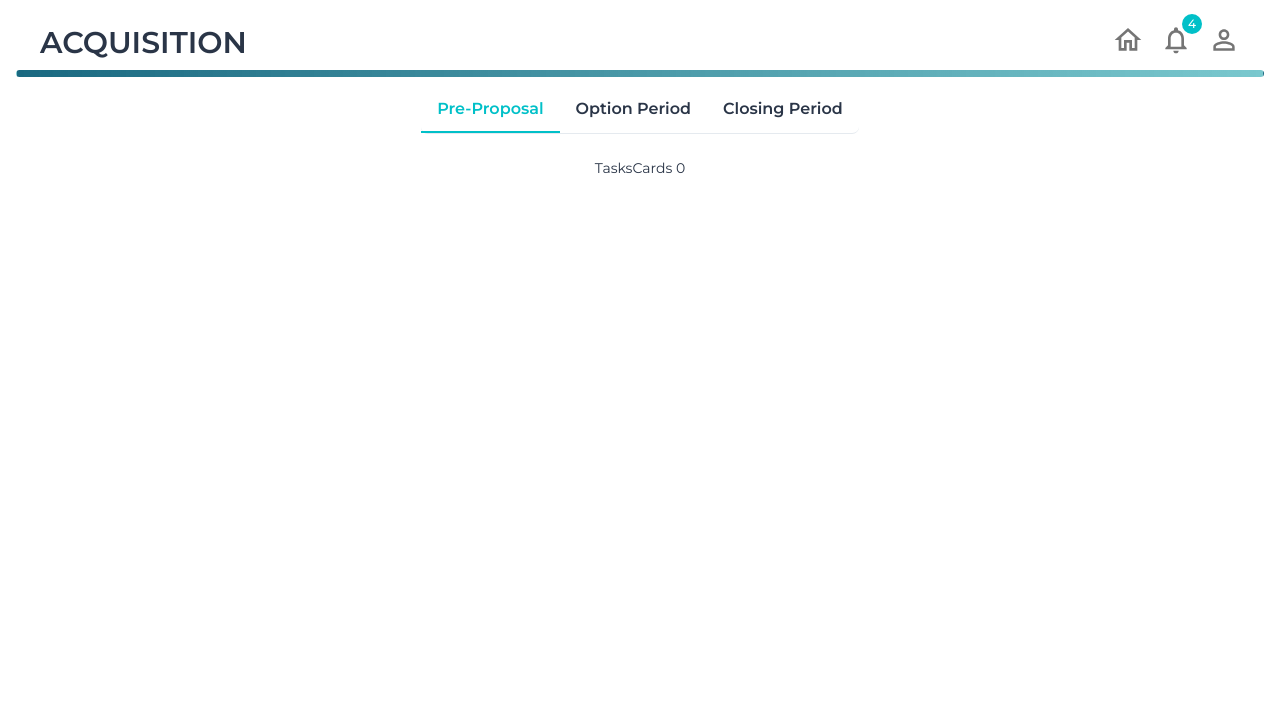
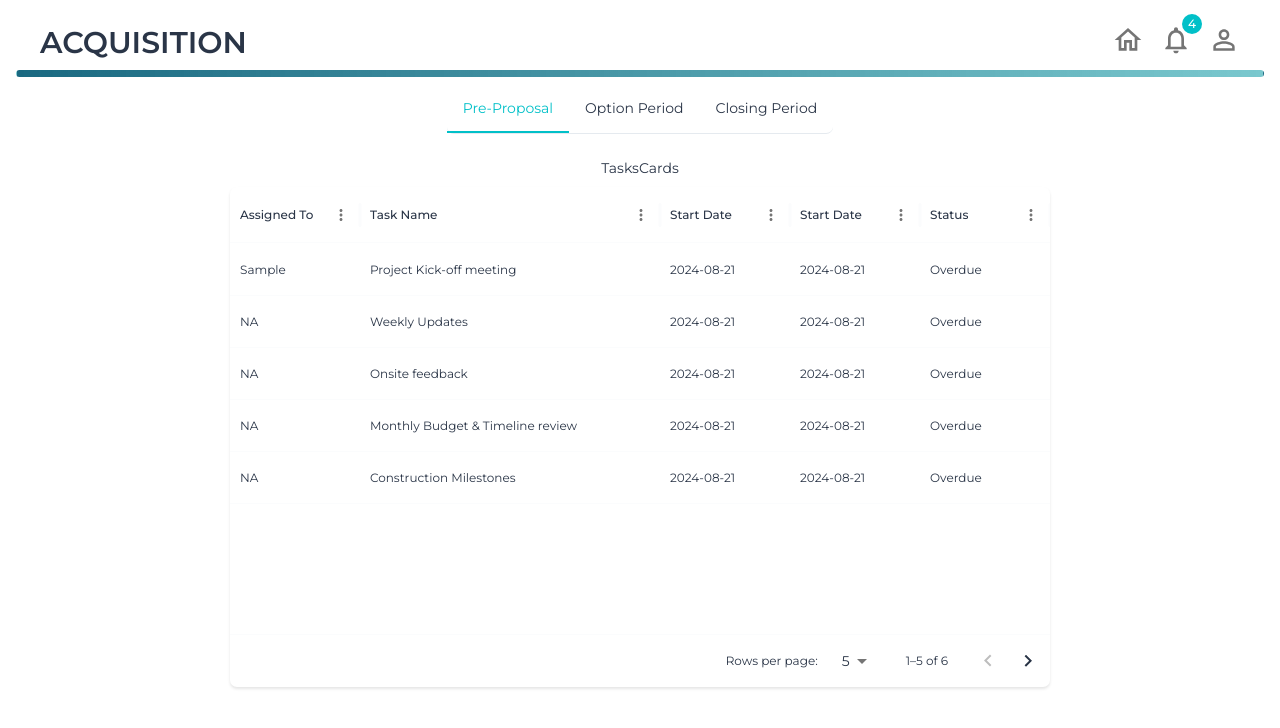
Before and after one commit to DeviPrasadKL/US-Project, a React (Vite) app: page /tasks in a window 1280 px wide. Shown: the top 728 px of the page. Built offline with nearby package versions, Linux system fonts and the light colour scheme.

Commit message:
chore: custom tabs

```diff
--- a/package.json
+++ b/package.json
@@ -15,12 +15,14 @@
     "@mui/icons-material": "^6.0.2",
     "@mui/material": "^6.0.2",
     "@mui/styled-engine-sc": "^6.0.2",
+    "@mui/x-data-grid": "^7.15.0",
     "@reduxjs/toolkit": "^2.2.7",
     "fs": "^0.0.1-security",
     "lodash": "^4.17.21",
     "path": "^0.12.7",
     "react": "^18.3.1",
     "react-dom": "^18.3.1",
+    "react-helmet": "^6.1.0",
     "react-icons": "^5.3.0",
     "react-redux": "^9.1.2",
     "react-router-dom": "^6.3.0",
--- /dev/null
+++ b/src/components/shared/pageContainer/PageContainer.jsx
@@ -0,0 +1,14 @@
+import React from 'react';
+import { Helmet } from 'react-helmet';
+
+const PageContainer = ({ title, description, children }) => (
+  <div>
+    <Helmet>
+      <title>{title}</title>
+      <meta name="description" content={description} />
+    </Helmet>
+    {children}
+  </div>
+);
+
+export default PageContainer;
--- a/src/components/views/Tasks/Tasks.jsx
+++ b/src/components/views/Tasks/Tasks.jsx
@@ -5,6 +5,8 @@ import Tabs from '@mui/material/Tabs';
 import Tab from '@mui/material/Tab';
 import { CustomTabPanel, a11yProps } from '../../uiComponents/CustomTabPanel';
 import TasksCards from './TasksCards';
+import { tasksData } from '../../../dummyData/MockData'
+import PageContainer from '../../shared/pageContainer/PageContainer';
 
 /**
  * A functional component that renders a task management interface with tabs.
@@ -47,17 +49,18 @@ export default function Tasks() {
     const tabsList = [...defaultTabs, ...additionalTabs];
 
     return (
+        <PageContainer title="Tasks" description="Task page">
             <Box m={2}>
                 <Navbar title='Acquisition' />
 
                 <Box my={1}>
-                <Stack sx={{ width: '100%' }} justifyContent='center' alignItems='center'>
+                    <Stack sx={{ width: '100%'}} justifyContent='center' alignItems='center'>
                         <Box sx={{ borderBottom: 1, borderColor: 'divider' }}>
                             <Tabs value={value} onChange={handleChange} aria-label="basic tabs example">
                                 {
                                     tabsList.map((tabName, index) => (
                                         <Tab
-                                        label={<Typography variant='h6'>{tabName}</Typography>}
+                                            label={<Typography variant='p'>{tabName}</Typography>}
                                             {...a11yProps({ index })}
                                             key={tabName}
                                         />
@@ -68,12 +71,13 @@ export default function Tasks() {
                         {
                             tabsList.map((tab, index) => (
                                 <CustomTabPanel value={value} index={index} key={tab}>
-                                <TasksCards data={index} />
+                                    <TasksCards data={tasksData} />
                                 </CustomTabPanel>
                             ))
                         }
                     </Stack>
                 </Box>
             </Box>
+        </PageContainer>
     );
 }
--- a/src/components/views/Tasks/TasksCards.jsx
+++ b/src/components/views/Tasks/TasksCards.jsx
@@ -1,10 +1,90 @@
-import { Box, Typography } from '@mui/material'
-import React from 'react'
+import { Stack, Typography } from '@mui/material';
+import React from 'react';
+import Paper from '@mui/material/Paper';
+import { DataGrid } from '@mui/x-data-grid';
+import { tasksData as rows } from '../../../dummyData/MockData';
+import { values } from 'lodash';
 
-export default function TasksCards({data}) {
-  return (
-    <Box>
-        <Typography variant='p'>TasksCards {data} </Typography>
-    </Box>
-  )
+/**
+ * Defines the columns for the DataGrid.
+ *
+ * @type {Array<object>}
+ */
+const columns = [
+        {
+        field: 'assigned_to_name',
+        headerName: 'Assigned To',
+        width: 130,
+        valueGetter: (value, row) => row.assigned_to_name || 'NA',
+        // description: 'This column has a value getter and is not sortable.',
+    },
+    {
+        field: 'subject',
+        headerName: 'Task Name',
+        width: 300,
+    },
+    {
+        field: 'exp_start_date',
+        headerName: 'Start Date',
+        width: 130,
+    },
+    {
+        field: 'exp_end_date',
+        headerName: 'Start Date',
+        width: 130,
+    },
+    {
+        field: 'status',
+        headerName: 'Status',
+        width: 130,
+    },
+];
+
+/**
+ * Defines the initial pagination model for the DataGrid.
+ *
+ * @type {object}
+ */
+const paginationModel = { page: 0, pageSize: 5 };
+
+/**
+ * A functional component that renders a DataGrid of tasks within a Paper component.
+ *
+ * The `TasksCards` component displays a DataGrid with task data. The grid is configured with pagination
+ * and non-editable cells. Clicking on a cell triggers the `handleClick` function.
+ *
+ * @param {object} props - The props for the component.
+ * @param {Array<object>} props.data - The data to be displayed in the DataGrid. (Currently unused in this example)
+ *
+ * @returns {JSX.Element} The rendered component with a DataGrid inside a Paper element.
+ */
+export default function TasksCards({ data }) {
+
+    /**
+     * Handles cell click events in the DataGrid.
+     *
+     * @param {object} details - The details of the cell click event.
+     * @param {string} details.id - The ID of the clicked cell.
+     */
+    const handleClick = (details) => {
+        console.log("Id = ", details);
+    };
+
+    return (
+        <Stack justifyContent='center' alignItems='center' gap={1}>
+            <Typography variant='p'>TasksCards</Typography>
+
+            <Paper sx={{ height: 500, width: '100%' }}>
+                <DataGrid
+                    rows={rows}
+                    columns={columns}
+                    initialState={{ pagination: { paginationModel } }}
+                    pageSizeOptions={[5, 10, 15, 20]}
+                    sx={{ border: 0 }}
+                    getRowId={(row) => row.name}
+                    onCellClick={(details) => handleClick(details)}
+                />
+            </Paper>
+        </Stack>
+    );
 }
--- a/src/components/views/home/Home.jsx
+++ b/src/components/views/home/Home.jsx
@@ -5,6 +5,7 @@ import { TbWorldSearch } from 'react-icons/tb';
 import { FaRegEdit, FaClipboardList, FaFileSignature, FaHandHoldingUsd, FaCalculator, FaMoneyCheckAlt, FaChartPie } from 'react-icons/fa';
 import { IoBasket } from "react-icons/io5";
 import { GiCargoCrane, GiPaintBrush } from 'react-icons/gi';
+import PageContainer from '../../shared/pageContainer/PageContainer';
 
 export default function Home() {
   // Initial cards data with icons
@@ -23,6 +24,7 @@ export default function Home() {
   ];
 
   return (
+    <PageContainer title="Home" description="Home page">
       <Box m={2}>
         <Navbar title='Home' />
         <Stack flexDirection='row' flexWrap="wrap" gap={2} justifyContent='center' mt={2} alignItems='center'>
@@ -50,5 +52,6 @@ export default function Home() {
           ))}
         </Stack>
       </Box>
+    </PageContainer>
   );
 }
--- /dev/null
+++ b/src/dummyData/MockData.js
@@ -0,0 +1,140 @@
+const tasksData =
+    [
+        {
+            "name": "TASK - 002548",
+            "assigned_to_name": 'Sample',
+            "status": "Overdue",
+            "exp_start_date": "2024-08-21",
+            "exp_end_date": "2024-08-21",
+            "team": "Design",
+            "stages": "Construction",
+            "task_description_1": null,
+            "sub_status": "Not yet started",
+            "parent_task": null,
+            "subject": "Project Kick-off meeting",
+            "priority": "Low",
+            "file_urls": [],
+            "child_table": []
+        },
+        {
+            "name": "TASK - 002549",
+            "assigned_to_name": null,
+            "status": "Overdue",
+            "exp_start_date": "2024-08-21",
+            "exp_end_date": "2024-08-21",
+            "team": "Design",
+            "stages": "Construction",
+            "task_description_1": null,
+            "sub_status": "Not yet started",
+            "parent_task": null,
+            "subject": "Weekly Updates",
+            "priority": "Low",
+            "file_urls": [],
+            "child_table": []
+        },
+        {
+            "name": "TASK - 002550",
+            "assigned_to_name": null,
+            "status": "Overdue",
+            "exp_start_date": "2024-08-21",
+            "exp_end_date": "2024-08-21",
+            "team": "Design",
+            "stages": "Construction",
+            "task_description_1": null,
+            "sub_status": "Not yet started",
+            "parent_task": null,
+            "subject": "Onsite feedback",
+            "priority": "Low",
+            "file_urls": [],
+            "child_table": []
+        },
+        {
+            "name": "TASK - 002551",
+            "assigned_to_name": null,
+            "status": "Overdue",
+            "exp_start_date": "2024-08-21",
+            "exp_end_date": "2024-08-21",
+            "team": "Design",
+            "stages": "Construction",
+            "task_description_1": null,
+            "sub_status": "Not yet started",
+            "parent_task": null,
+            "subject": "Monthly Budget & Timeline review",
+            "priority": "Low",
+            "file_urls": [],
+            "child_table": []
+        },
+        {
+            "name": "TASK - 002552",
+            "assigned_to_name": null,
+            "status": "Overdue",
+            "exp_start_date": "2024-08-21",
+            "exp_end_date": "2024-08-21",
+            "team": "Design",
+            "stages": "Construction",
+            "task_description_1": null,
+            "sub_status": "Not yet started",
+            "parent_task": null,
+            "subject": "Construction Milestones",
+            "priority": "Low",
+            "file_urls": [],
+            "child_table": [
+                {
+                    "task_nme": "Site Prep",
+                    "child_status": "Pending"
+                },
+                {
+                    "task_nme": "Foundation",
+                    "child_status": "Pending"
+                },
+                {
+                    "task_nme": "Framing",
+                    "child_status": "Pending"
+                },
+                {
+                    "task_nme": "MEP Systems",
+                    "child_status": "Pending"
+                },
+                {
+                    "task_nme": "Insulation & Drywall",
+                    "child_status": "Pending"
+                },
+                {
+                    "task_nme": "Interior Finishes",
+                    "child_status": "Pending"
+                },
+                {
+                    "task_nme": "Exterior Finishes",
+                    "child_status": "Pending"
+                },
+                {
+                    "task_nme": "Final Inspections",
+                    "child_status": "Pending"
+                }
+            ]
+        },
+        {
+            "name": "TASK - 002553",
+            "assigned_to_name": null,
+            "status": "Overdue",
+            "exp_start_date": "2024-08-21",
+            "exp_end_date": "2024-08-21",
+            "team": "Design",
+            "stages": "Construction",
+            "task_description_1": null,
+            "sub_status": "Not yet started",
+            "parent_task": null,
+            "subject": "Blue Tape walk",
+            "priority": "Low",
+            "file_urls": [],
+            "child_table": [
+                {
+                    "task_nme": "Punch list items conclusion",
+                    "child_status": "Pending"
+                }
+            ]
+        }
+    ]
+
+
+export { tasksData }
--- a/src/index.css
+++ b/src/index.css
@@ -0,0 +1,12 @@
+html::-webkit-scrollbar {
+    width: 0.4rem;
+    border-radius: 1rem;
+  }
+
+  html::-webkit-scrollbar-track {
+    background: transparent;
+  }
+
+  html::-webkit-scrollbar-thumb {
+    background: rgb(134, 134, 134);
+  }
```
Also changed, not shown: 1 other file (tests, documents, lock files or other folders). Lines whose indentation alone changed are shown as unchanged.
